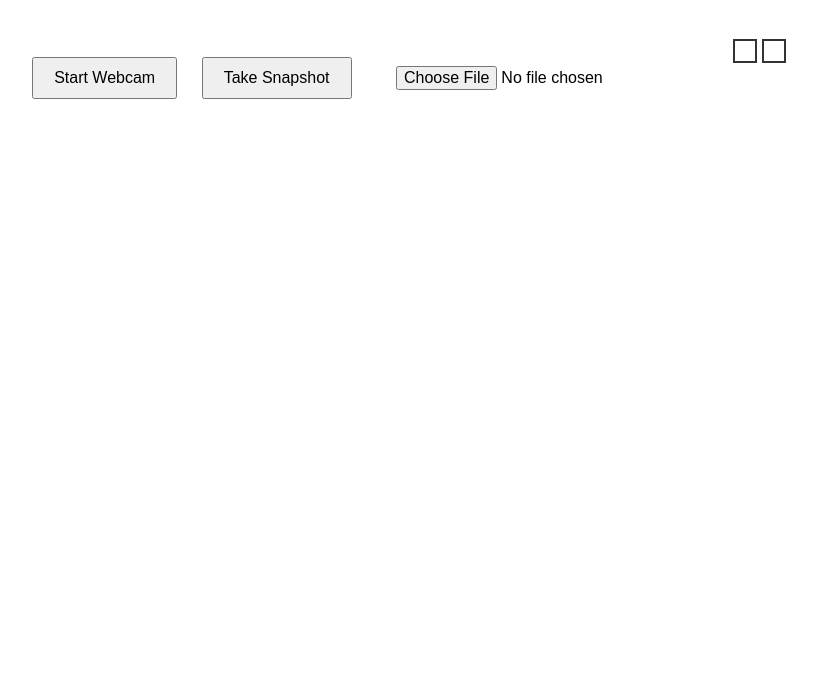
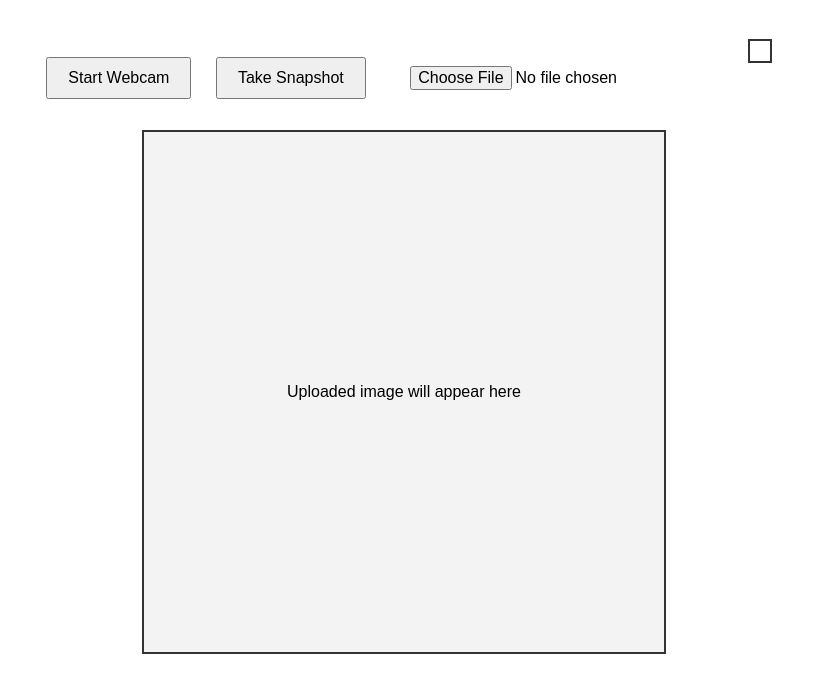
Before and after one commit to Lenglenglenglenglengleng/Potatoes, a plain HTML site: page index.html in a window 1280 px wide. Shown: the part 61-754 px from the top of the page, without its empty margins (236-1053 px from the left). Drawn offline with Linux system fonts and the light colour scheme.

Commit message:
Update index.html Im sad

```diff
--- a/index.html
+++ b/index.html
@@ -16,9 +16,18 @@
             display: inline-block;
             padding: 10px;
         }
+        #image-container {
+            width: 500px;
+            height: 500px;
+            display: flex;
+            justify-content: center;
+            align-items: center;
+            overflow: hidden;
+            background-color: #f3f3f3;
+        }
         #image-container img {
             max-width: 100%;
-            height: auto;
+            max-height: 100%;
         }
         #label-container div {
             font-size: 18px;
@@ -39,7 +48,9 @@
     <button type="button" onclick="takeSnapshot()">Take Snapshot</button>
     <input type="file" id="imageUpload" accept="image/*" onchange="uploadImage()" style="margin-top: 10px;">
     <div id="webcam-container"></div>
-    <div id="image-container"></div>
+    <div id="image-container">
+        <p>Uploaded image will appear here</p>
+    </div>
     <div id="label-container"></div>
 
     <!-- TensorFlow.js and Teachable Machine libraries -->
```
